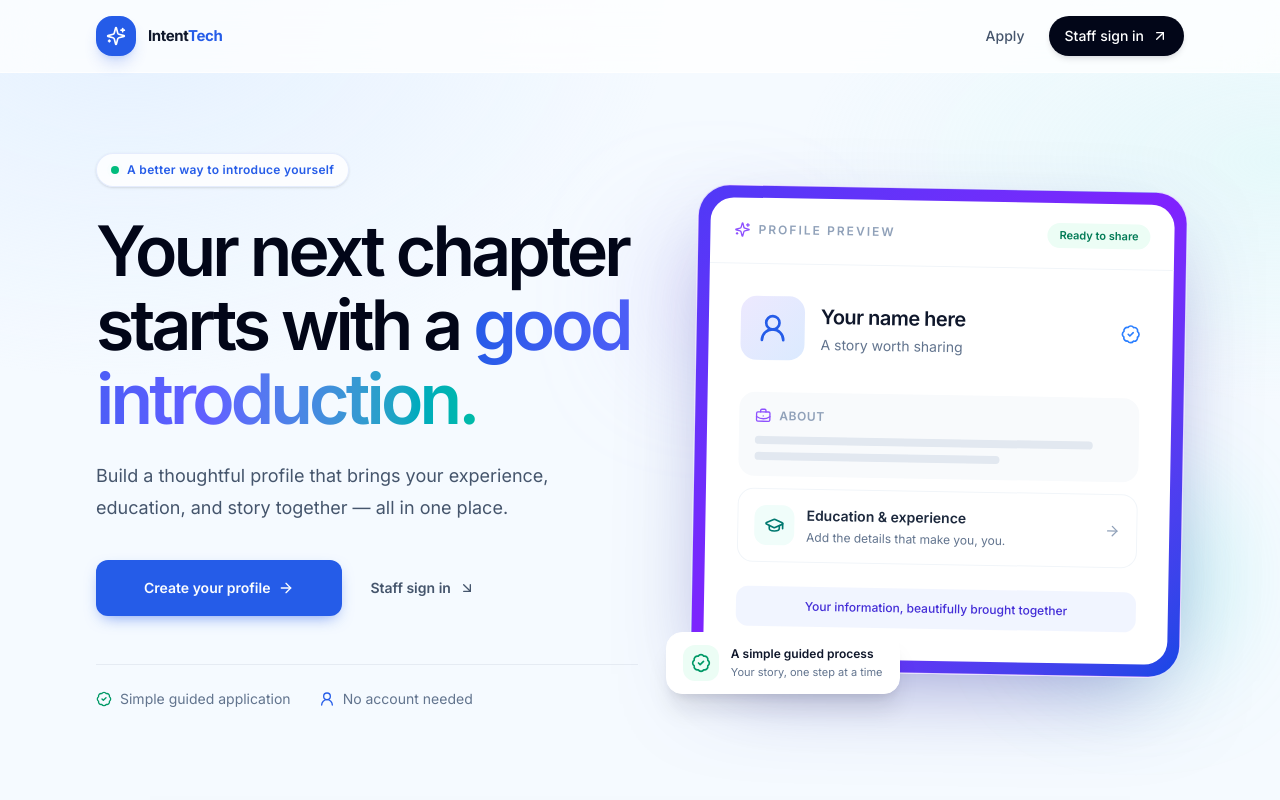
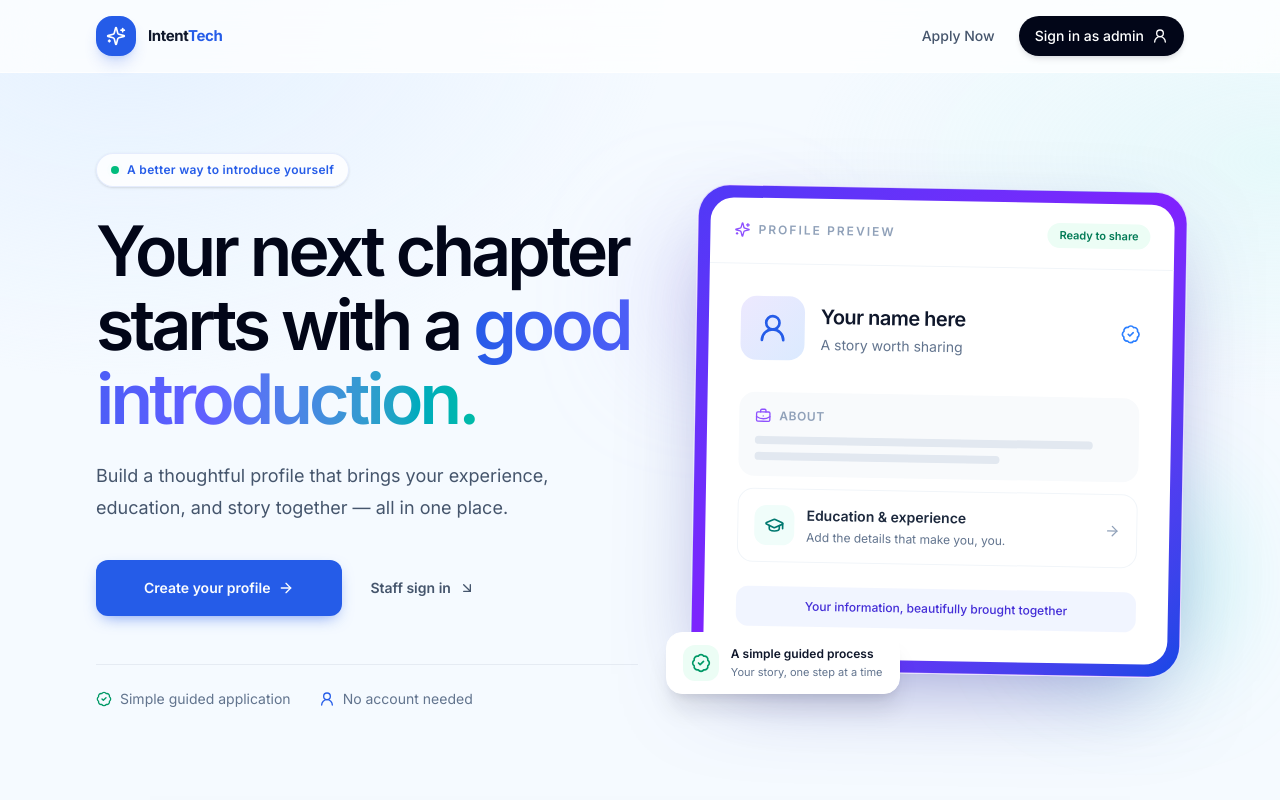
Before and after one commit to dare-mcadewole/intenttech, a Next.js app in the folder web/: page / in a window 1280 px wide. Shown: the top 800 px of the page. Built offline with nearby package versions, Linux system fonts and the light colour scheme; no server answers.

Commit message:
style: update button text and improve login link accessibility

```diff
--- a/web/src/app/(public)/layout.tsx
+++ b/web/src/app/(public)/layout.tsx
@@ -1,5 +1,5 @@
 import Link from 'next/link';
-import { ArrowUpRight, Sparkles } from 'lucide-react';
+import { Sparkles, UserRound } from 'lucide-react';
 
 export default function PublicLayout({ children }: { children: React.ReactNode }) {
   return (
@@ -19,13 +19,20 @@ export default function PublicLayout({ children }: { children: React.ReactNode }
               href="/apply"
               className="rounded-full px-4 py-2 text-slate-600 transition-colors hover:bg-slate-100 hover:text-slate-950"
             >
-              Apply
+              Apply Now
             </Link>
-            <Link
-              href="/login"
-              className="group inline-flex items-center gap-2 rounded-full bg-slate-950 px-4 py-2.5 text-white shadow-md shadow-slate-900/10 transition-all hover:bg-primary"
-            >
-              Staff sign in <ArrowUpRight className="size-4 transition-transform group-hover:translate-x-0.5 group-hover:-translate-y-0.5" />
+            <Link href="/login" className="
+              group inline-flex items-center justify-center gap-2 rounded-full
+              bg-slate-950 size-8 md:size-auto md:px-4 md:py-2.5 text-white shadow-md
+              shadow-slate-900/10 transition-all hover:bg-primary
+            ">
+              <span className='hidden md:inline'>
+                Sign in as admin
+              </span>
+              <UserRound className="
+                size-4 transition-transform group-hover:translate-x-0.5
+                group-hover:-translate-y-0.5
+              " />
             </Link>
           </nav>
         </div>
```
